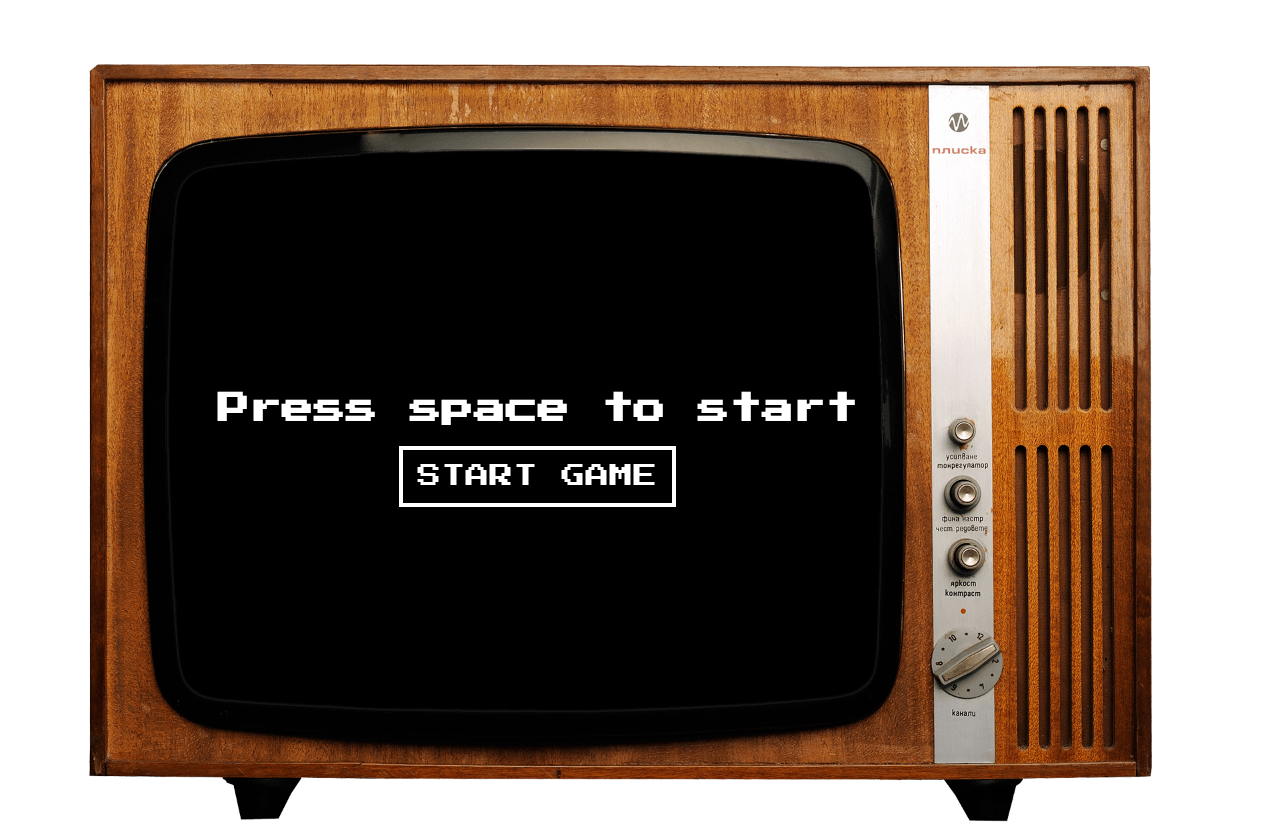
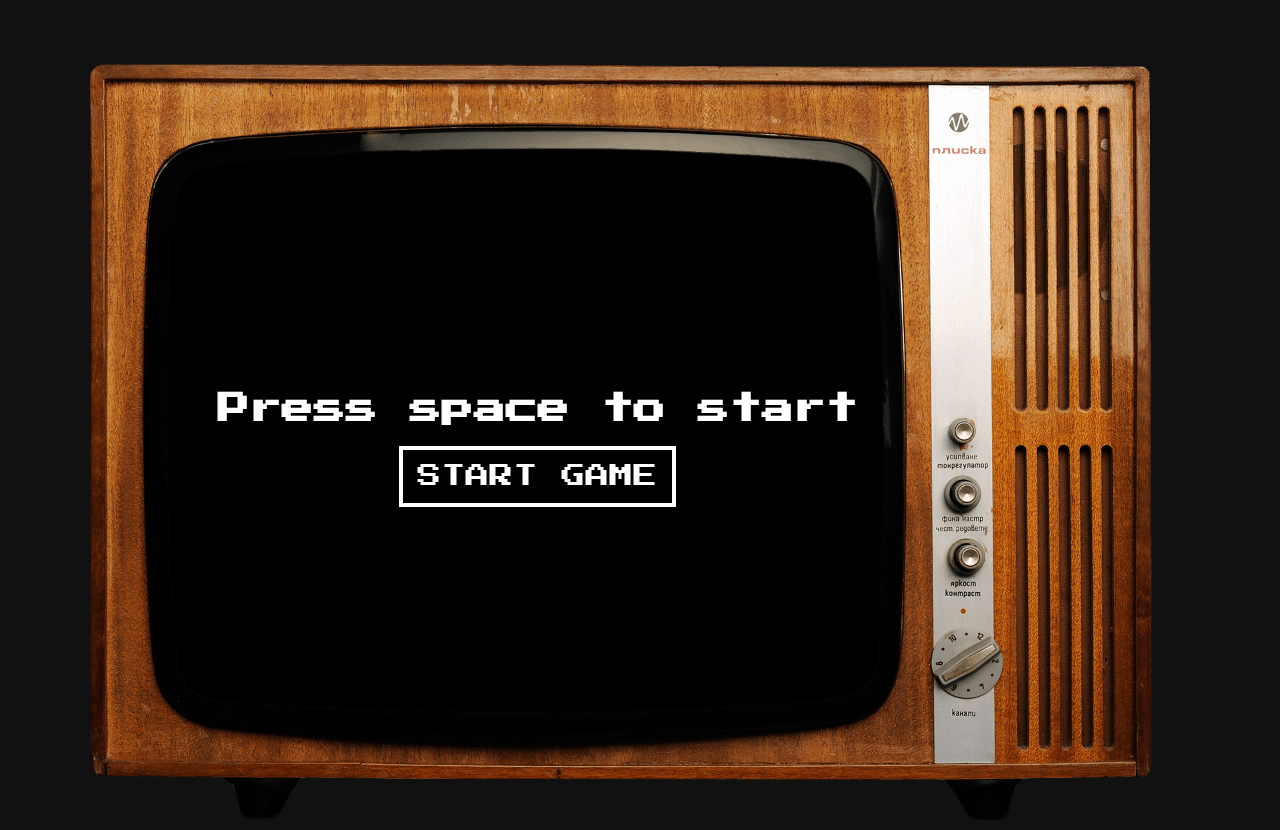
Before and after one commit to gosticks/magento-destroyers, a React (Create React App) app: page / in a window 1280 px wide. Built offline with nearby package versions, Linux system fonts and the light colour scheme; no server answers.

Commit message:
update background

```diff
--- a/src/index.css
+++ b/src/index.css
@@ -11,6 +11,7 @@ body {
   width: 100%;
   height: 100%;
   overflow: hidden;
+  background-color: #111;
 }
 
 code {
```
Also changed, not shown: public/screen.png.
